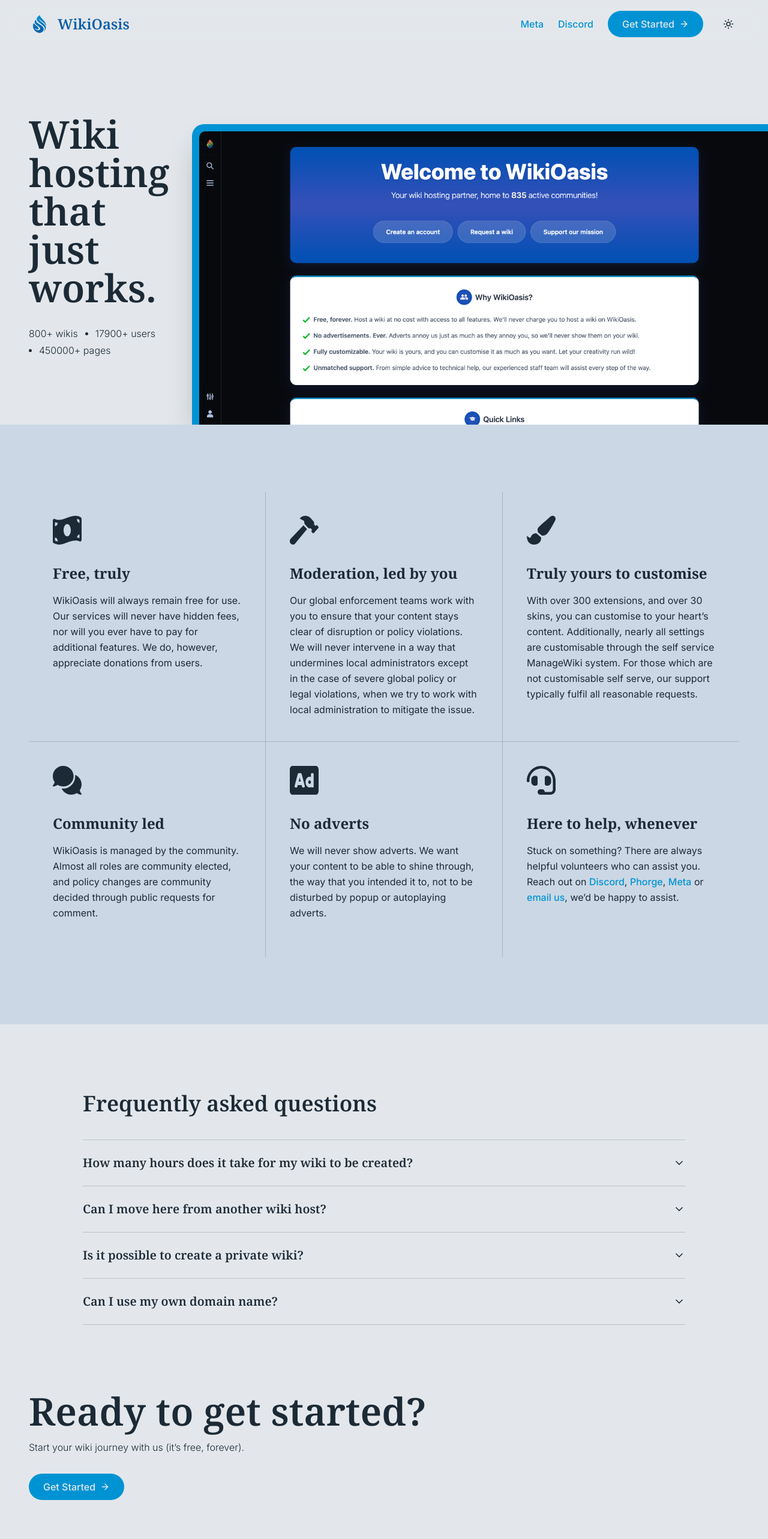
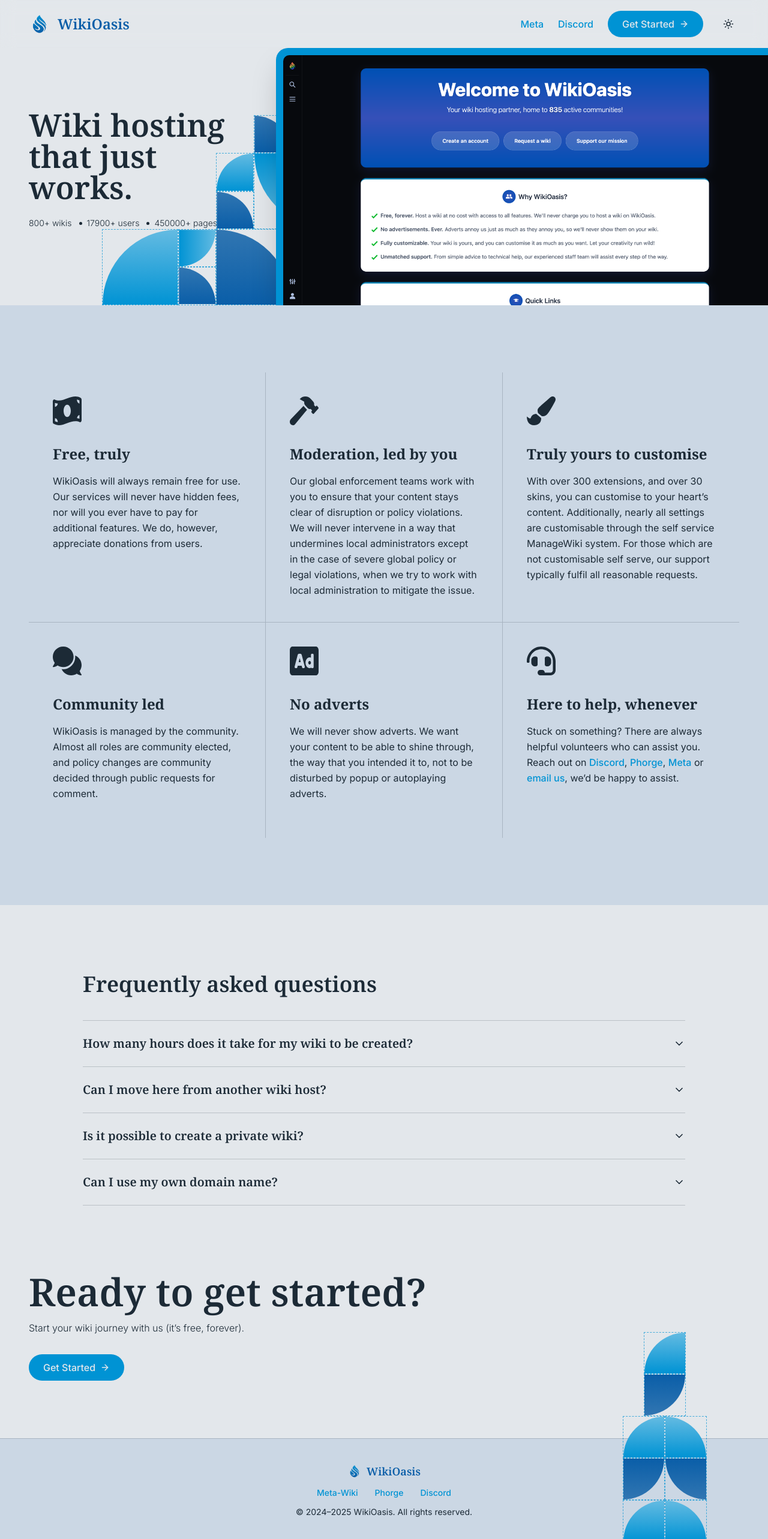
Before and after one commit to WikiOasis/landing, a Next.js app: page / in a window 1280 px wide. Shown: the top 2566 px of the page at 60% size. Built offline with nearby package versions, Linux system fonts and the light colour scheme; no server answers.

Commit message:
add some pattern so it feels less dead

```diff
--- a/src/app/page.tsx
+++ b/src/app/page.tsx
@@ -1,5 +1,6 @@
 'use client';
 import Accordion from "@/components/Accordion";
+import QuadrantCluster, { STACK_PETALS } from "@/components/QuadrantCluster";
 import ThemeToggle from "@/components/ThemeToggle";
 import { ArrowRight } from "lucide-react";
 import { JSX, memo, useEffect, useState } from "react";
@@ -244,11 +245,11 @@
 
   return (
     <div
-      className="mt-8 flex flex-wrap items-center gap-x-3 gap-y-1 text-base font-light text-body/90"
+      className="mt-6 flex flex-wrap items-center gap-x-3 gap-y-1 text-sm font-light text-body/90"
       suppressHydrationWarning
     >
       {stats.map((s, i) => (
-        <span key={s} className="flex items-center gap-3">
+        <span key={s} className="flex items-center gap-2">
           {i > 0 && <span className="h-[5px] w-[5px] rounded-full bg-current" />}
           {s}
         </span>
@@ -291,20 +292,31 @@
 
       {/* Hero */}
       <section className="relative overflow-hidden">
-        <div className="grid lg:grid-cols-[1fr_minmax(0,960px)]">
-          <div className="w-full max-w-[760px] animate-[fadeInUp_700ms_ease-out] px-6 pb-12 pt-16 lg:self-center lg:pb-28 lg:pl-12 lg:pr-8 lg:pt-28">
-            <h1 className="font-serif text-5xl font-semibold leading-[1.1] text-body sm:text-6xl lg:text-[64px]">
+        <div className="grid lg:grid-cols-[1fr_minmax(0,820px)]">
+          <div className="w-full max-w-[680px] animate-[fadeInUp_700ms_ease-out] px-6 pb-10 pt-14 lg:self-center lg:pb-24 lg:pl-12 lg:pr-8 lg:pt-24">
+            <h1 className="font-serif text-4xl font-semibold leading-[1.1] text-body sm:text-5xl lg:text-[52px] pr-4">
               Wiki hosting that just works.
             </h1>
-            <StatLine />
+              <div className="pb-6"><StatLine /></div>
             <div className="mt-10 sm:hidden">
               <GetStartedButton />
             </div>
           </div>
 
           {/* Browser mockup — flush to the right & bottom edges, frame only top-left */}
-          <div className="px-6 pb-12 lg:self-end lg:p-0">
-            <div className="rounded-tl-[20px] bg-button pl-3 pt-3 shadow-2xl">
+          <div className="relative px-6 pb-12 lg:self-end lg:p-0">
+            {/* Circle-quadrant cluster, tucked into the gap just left of the
+                mockup, bottom-aligned and slightly overlapping behind it */}
+            <QuadrantCluster className="absolute bottom-0 right-full z-0 hidden w-[300px] translate-x-[90px] lg:block xl:w-[380px] 2xl:w-[480px]" />
+
+            {/* Mobile: skip the heavy browser image and show the same hero
+                quadrant cluster, anchored to the bottom-right edge */}
+            <div className="-mr-6 flex justify-end pt-2 lg:hidden">
+              <QuadrantCluster className="w-[280px] max-w-full translate-x-[24px]" />
+            </div>
+
+            {/* Desktop: the browser mockup */}
+            <div className="relative z-10 hidden rounded-tl-[20px] bg-button pl-3 pt-3 shadow-2xl lg:block">
               <img
                 src="/hero-mockup.png"
                 alt="A preview of a wiki hosted on WikiOasis"
@@ -367,8 +379,16 @@
       </section>
 
       {/* Footer */}
-      <footer className="border-t border-line bg-background-alt">
-        <div className="mx-auto flex max-w-[1600px] flex-col items-center gap-3 px-6 py-10 text-center lg:px-12">
+      <footer className="relative border-t border-line bg-background-alt">
+        {/* A little flair — an independent quadrant stack that rises up out of
+            the footer along the right edge */}
+        <QuadrantCluster
+          petals={STACK_PETALS}
+          gridW={200}
+          gridH={500}
+          className="absolute bottom-0 right-[6%] z-0 hidden w-[140px] lg:right-[8%] lg:block"
+        />
+        <div className="relative z-10 mx-auto flex max-w-[1600px] flex-col items-center gap-3 px-6 py-10 text-center lg:px-12">
           <div className="flex items-center gap-2">
             <img src="/WikiOasis.png" alt="" className="h-6 w-6" aria-hidden />
             <span className="font-serif text-lg font-semibold text-title">
--- /dev/null
+++ b/src/components/QuadrantCluster.tsx
@@ -0,0 +1,96 @@
+// Decorative clusters of coloured circle-quadrant "petals" from the Figma
+// design, framed with dashed selection boxes like a design tool.
+// The gradient tones are intentionally hard-coded hex so the motif looks
+// identical in both light and dark modes.
+
+type Tone = "light" | "dark";
+
+type Petal = {
+  // Position/size expressed on an arbitrary grid (gridW × gridH units) so the
+  // whole motif can be scaled responsively via percentages.
+  x: number;
+  y: number;
+  size: number;
+  tone: Tone;
+  transform?: string;
+};
+
+const TONE_CLASS: Record<Tone, string> = {
+  light: "from-[#64bbe2] to-[#0093d4]",
+  dark: "from-[#3176b2] to-[#0a5ea8]",
+};
+
+// The hero "flower" — taken from node 1:4 of the Figma file, origin (380, 202)
+// on a 600 × 600 grid.
+export const FLOWER_PETALS: readonly Petal[] = [
+  { x: 500, y: 500, size: 100, tone: "dark" },
+  { x: 0, y: 400, size: 200, tone: "light" },
+  { x: 500, y: 400, size: 100, tone: "light", transform: "-rotate-90" },
+  { x: 500, y: 100, size: 100, tone: "dark", transform: "rotate-180" },
+  { x: 500, y: 0, size: 100, tone: "light" },
+  { x: 300, y: 200, size: 100, tone: "light" },
+  { x: 400, y: 200, size: 200, tone: "light", transform: "-scale-y-100" },
+  { x: 200, y: 400, size: 100, tone: "light", transform: "-rotate-90 -scale-y-100" },
+  { x: 300, y: 400, size: 200, tone: "dark", transform: "-scale-y-100 rotate-180" },
+  { x: 200, y: 500, size: 100, tone: "dark", transform: "-scale-y-100 rotate-180" },
+  { x: 300, y: 300, size: 100, tone: "dark", transform: "-scale-y-100 rotate-180" },
+  { x: 400, y: 100, size: 100, tone: "dark", transform: "-scale-y-100 rotate-180" },
+];
+
+// A tall, independent vertical stack (for the footer & mobile hero) on a
+// 200 × 500 grid. A single petal at the top widens into a two-petal body and
+// a symmetric, flat-bottomed base so the whole thing reads as grounded.
+export const STACK_PETALS: readonly Petal[] = [
+  // Tapered tip (centred)
+  { x: 50, y: 0, size: 100, tone: "light" },
+  { x: 50, y: 100, size: 100, tone: "dark", transform: "rotate-180" },
+  // Body — mirrored pairs
+  { x: 0, y: 200, size: 100, tone: "light" },
+  { x: 100, y: 200, size: 100, tone: "light", transform: "-scale-x-100" },
+  { x: 0, y: 300, size: 100, tone: "dark", transform: "rotate-180" },
+  { x: 100, y: 300, size: 100, tone: "dark", transform: "-scale-x-100 rotate-180" },
+  // Symmetric, flat-bottomed base for support
+  { x: 0, y: 400, size: 100, tone: "light" },
+  { x: 100, y: 400, size: 100, tone: "light", transform: "-scale-x-100" },
+];
+
+export default function QuadrantCluster({
+  className = "",
+  petals = FLOWER_PETALS,
+  gridW = 600,
+  gridH = 600,
+}: {
+  className?: string;
+  petals?: readonly Petal[];
+  gridW?: number;
+  gridH?: number;
+}) {
+  const pctW = (n: number) => `${((n / gridW) * 100).toFixed(4)}%`;
+  const pctH = (n: number) => `${((n / gridH) * 100).toFixed(4)}%`;
+
+  return (
+    <div aria-hidden className={`pointer-events-none select-none ${className}`}>
+      <div className="relative w-full" style={{ aspectRatio: `${gridW} / ${gridH}` }}>
+        {petals.map((p, i) => (
+          // Square bounding box with a dashed blue outline, like a selection
+          // frame. The gradient quadrant fills it; only the quadrant is
+          // transformed so the square frame stays axis-aligned.
+          <div
+            key={i}
+            className="absolute border border-dashed border-[#0093d4]/70"
+            style={{
+              left: pctW(p.x),
+              top: pctH(p.y),
+              width: pctW(p.size),
+              height: pctH(p.size),
+            }}
+          >
+            <div
+              className={`absolute inset-0 rounded-tl-[100%] bg-gradient-to-b ${TONE_CLASS[p.tone]} ${p.transform ?? ""}`}
+            />
+          </div>
+        ))}
+      </div>
+    </div>
+  );
+}
```
